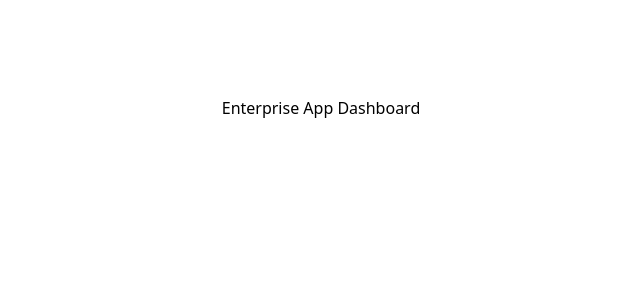
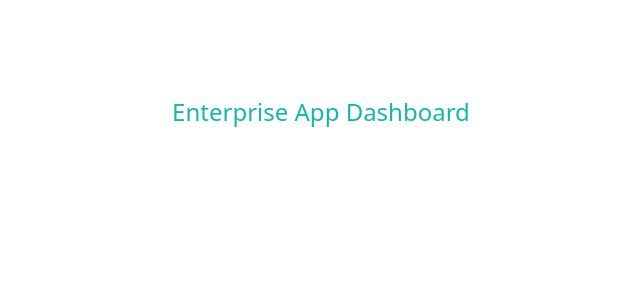
Before and after one commit to AmaduKamara/enterprise-dashboard, a Next.js app: page / in a window 1280 px wide. Shown: the top 300 px of the page, without its empty margins (319-959 px from the left). Built offline with nearby package versions, Linux system fonts and the light colour scheme.

Commit message:
Create tailwind.config.js

```diff
--- /dev/null
+++ b/tailwind.config.js
@@ -0,0 +1,13 @@
+/** @type {import('tailwindcss').Config} */
+module.exports = {
+  content: [
+    "./pages/**/*.{js,ts,jsx,tsx}",
+    "./components/**/*.{js,ts,jsx,tsx}",
+    // Or if using `src` directory:
+    "./src/**/*.{js,ts,jsx,tsx}",
+  ],
+  theme: {
+    extend: {},
+  },
+  plugins: [],
+}
```
